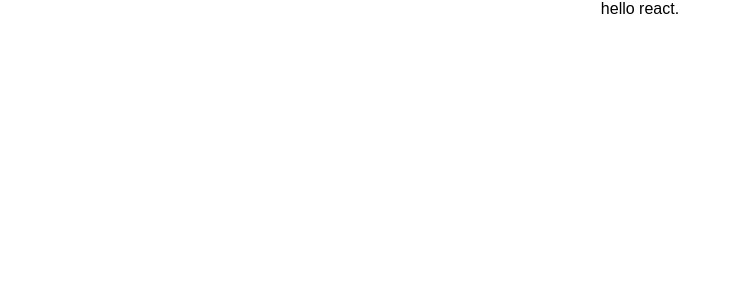
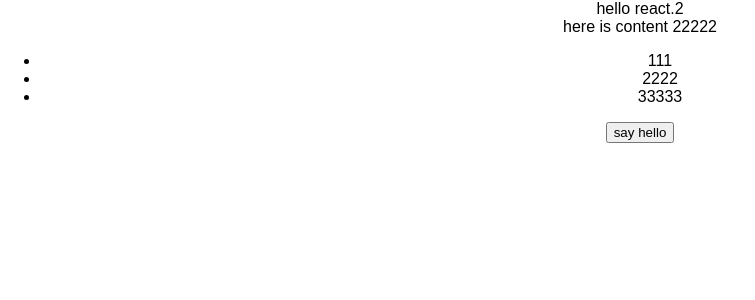
Before and after one commit to ArtechChu/react-demo-before-conference, a React (Create React App) app: page / in a window 1280 px wide. Shown: the top 300 px of the page, without its empty margins (0-755 px from the left). Built offline with nearby package versions, Linux system fonts and the light colour scheme.

Commit message:
demo for jsx

```diff
--- a/src/App.js
+++ b/src/App.js
@@ -1,12 +1,37 @@
 import React, { Component } from 'react';
-import logo from './logo.svg';
 import './App.css';
 
 class App extends Component {
+
+  sayHello=()=>{
+    alert("hello.")
+  }
+
+  sayHelloTo= (name)=>{
+    console.log(this);
+    alert("hello:"+name)
+  }
+
   render() {
+    let content1 = <div>here is content 11111</div>
+    let content2 = <div>here is content 22222</div>
+    let isShowContent1 = false;
+    let liArr = [
+      <li key="li1">111</li>,
+      <li key="li2">2222</li>,
+      <li key="li3">33333</li>
+    ];
     return (
       <div className="App">
-        <span>hello react.</span>
+      {/*这里是注释*/}
+        <span htmlFor="here is for attribute">hello react.{1+1}</span>
+        {isShowContent1?content1:content2}
+        <ul>
+          {liArr}
+        </ul>
+        {/* <button onClick={ ()=> this.sayHelloTo('jack')  }>say hello</button> */}
+        <button onClick={  this.sayHelloTo.bind(null,'jack')  }>say hello</button>
+
       </div>
     );
   }
```
